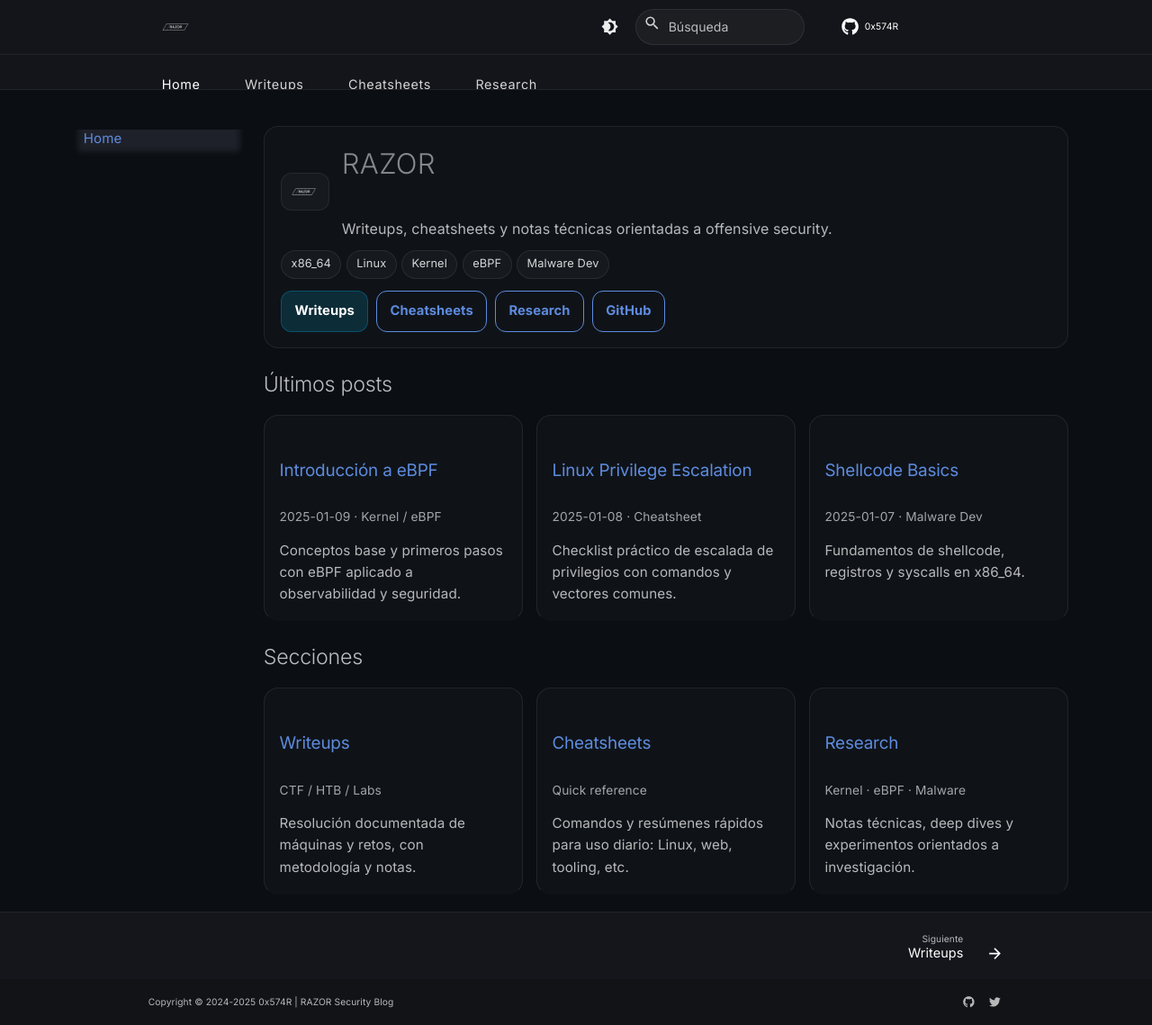
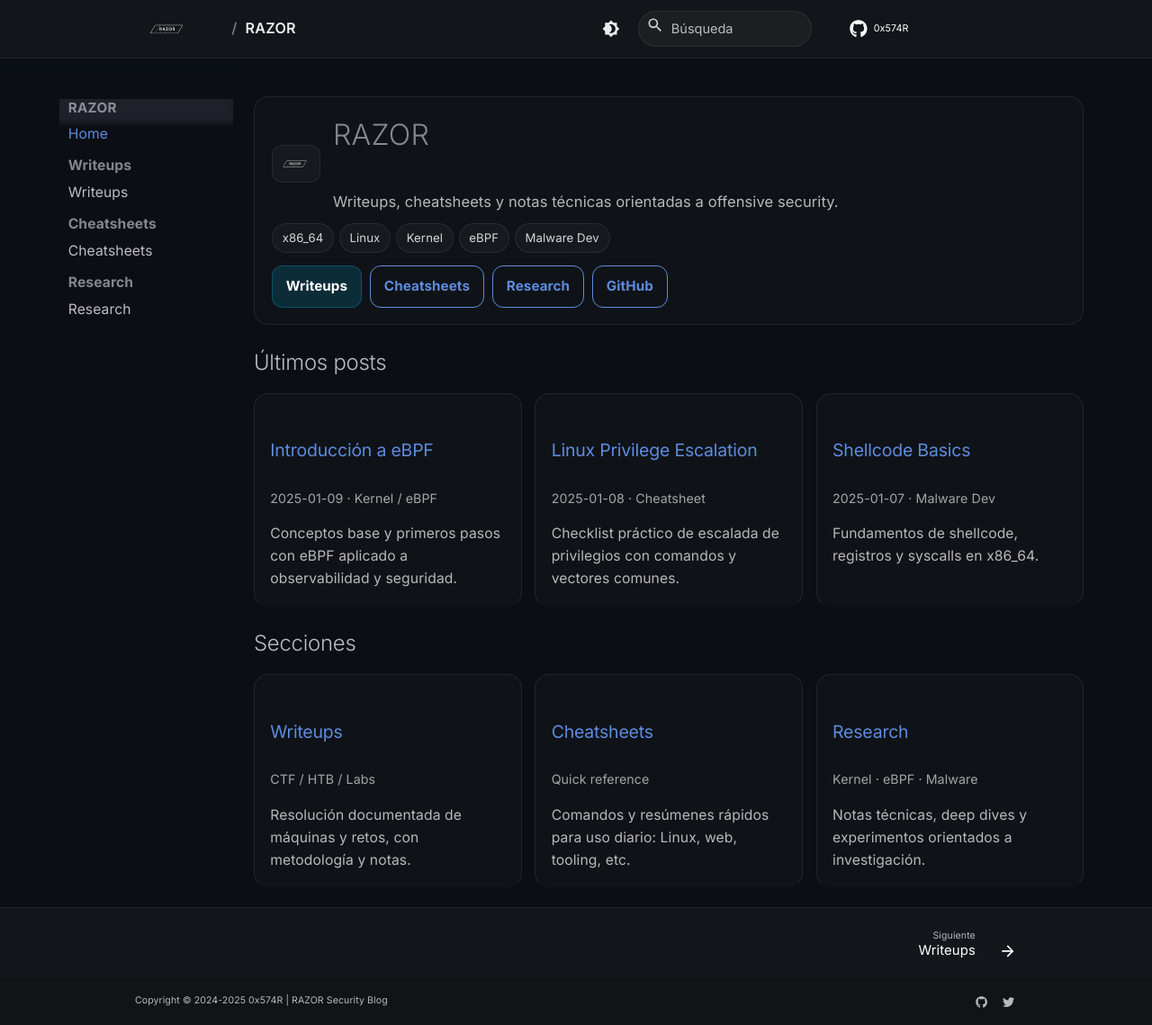
Before and after one commit to 0x574R/0x574R.github.io, an MkDocs documentation site: the page built from docs/index.md, in a window 1280 px wide and 1139 px high. Shown: the whole window at 90% size. Built offline with MkDocs 1.6.1 and Material for MkDocs 9.7.7, drawn with Linux system fonts in a browser that asks for light colours; comment, search, counter and statistics services are not loaded.

```diff
--- /dev/null
+++ b/docs/javascripts/extra.js
@@ -0,0 +1,45 @@
+// RAZOR: Compact header page-title injection
+// Shows current page title next to the logo (without changing header height).
+(function () {
+  function getPageTitle() {
+    // Prefer the first h1 in content
+    const h1 = document.querySelector("main .md-content__inner h1");
+    if (h1 && h1.textContent) return h1.textContent.trim();
+
+    // Fallback: document.title like "Cheatsheets - RAZOR"
+    const t = (document.title || "").split(" - ")[0].trim();
+    return t || "RAZOR";
+  }
+
+  function ensureTitle() {
+    const headerTitle = document.querySelector(".md-header__title");
+    if (!headerTitle) return;
+
+    const ellipsis = headerTitle.querySelector(".md-header__ellipsis") || headerTitle;
+    let node = ellipsis.querySelector(".razor-page-title");
+
+    if (!node) {
+      node = document.createElement("span");
+      node.className = "razor-page-title";
+      ellipsis.appendChild(node);
+    }
+
+    const title = getPageTitle();
+    // Avoid duplicating the site name when on Home
+    node.textContent = title;
+    node.setAttribute("title", title);
+  }
+
+  // Run now and on instant navigation
+  ensureTitle();
+  document.addEventListener("DOMContentLoaded", ensureTitle);
+  document.addEventListener("DOMContentLoaded", () => setTimeout(ensureTitle, 50));
+
+  // MkDocs Material instant navigation events
+  document.addEventListener("DOMContentLoaded", () => {
+    document.addEventListener("navigation", ensureTitle);
+  });
+
+  // Fallback for older event name
+  window.addEventListener("load", () => setTimeout(ensureTitle, 50));
+})();
--- a/docs/stylesheets/extra.css
+++ b/docs/stylesheets/extra.css
@@ -11,7 +11,7 @@
 
 /* Base scale (Material uses rem heavily)
    NOTE: balanced for a blog: readable, but still compact */
-html { font-size: 16px; }
+html { font-size: 16.5px; }
 
 :root {
   /* Brand */
@@ -40,7 +40,7 @@
   --md-accent-fg-color--transparent: rgba(0, 194, 255, 0.12);
 
   /* Typeset scale */
-  --md-typeset-font-size: 1rem;
+  --md-typeset-font-size: 1.03rem;
   --md-typeset-line-height: 1.62;
 
   /* Code */
@@ -105,7 +105,7 @@
 /* Logo sizing */
 .md-header__button.md-logo img,
 .md-header__button.md-logo svg {
-  height: 1.65rem;
+  height: 2.0rem;
   width: auto;
 }
 
@@ -121,13 +121,11 @@
   opacity: 0.95;
 }
 
-/* Avoid duplicated / oversized header titles (keep the brand only) */
-.md-header__title .md-header__topic {
-  display: none;
-}
 
 /* Search bar: pill, not chunky */
 .md-search__form {
+  display: flex;
+  align-items: center;
   border-radius: 999px;
   background: rgba(255,255,255,0.04);
   border: 1px solid rgba(255,255,255,0.08);
@@ -386,3 +384,44 @@
 .md-footer {
   border-top: 1px solid rgba(255,255,255,0.06);
 }
+
+
+/* -----------------------------
+   Header: show current page title next to logo
+   ----------------------------- */
+.md-header__ellipsis {
+  display: flex;
+  align-items: center;
+}
+
+/* Hide default text (site name / internal title) to avoid duplicates */
+.md-header__ellipsis > .md-header__topic,
+.md-header__ellipsis > .md-header__title {
+  display: none !important;
+}
+
+.razor-page-title {
+  display: inline-flex;
+  align-items: center;
+  margin-left: 0.55rem;
+  font-size: 0.98rem;
+  font-weight: 600;
+  letter-spacing: 0.2px;
+  opacity: 0.92;
+  white-space: nowrap;
+  overflow: hidden;
+  text-overflow: ellipsis;
+  max-width: 38vw;
+}
+
+.razor-page-title::before {
+  content: "/";
+  margin-right: 0.55rem;
+  opacity: 0.45;
+}
+
+
+/* Nav sizing (slightly bigger, still compact) */
+.md-nav__link {
+  font-size: 0.95rem;
+}
--- a/mkdocs.yml
+++ b/mkdocs.yml
@@ -52,7 +52,6 @@
     - navigation.instant
     - navigation.instant.prefetch
     - navigation.tracking
-    - navigation.tabs
     - navigation.sections
     - navigation.expand
     - navigation.top
@@ -70,6 +69,7 @@
   - stylesheets/extra.css
 
 extra_javascript:
+  - javascripts/extra.js
   - https://unpkg.com/tablesort@5.3.0/dist/tablesort.min.js
 
 markdown_extensions:
```
